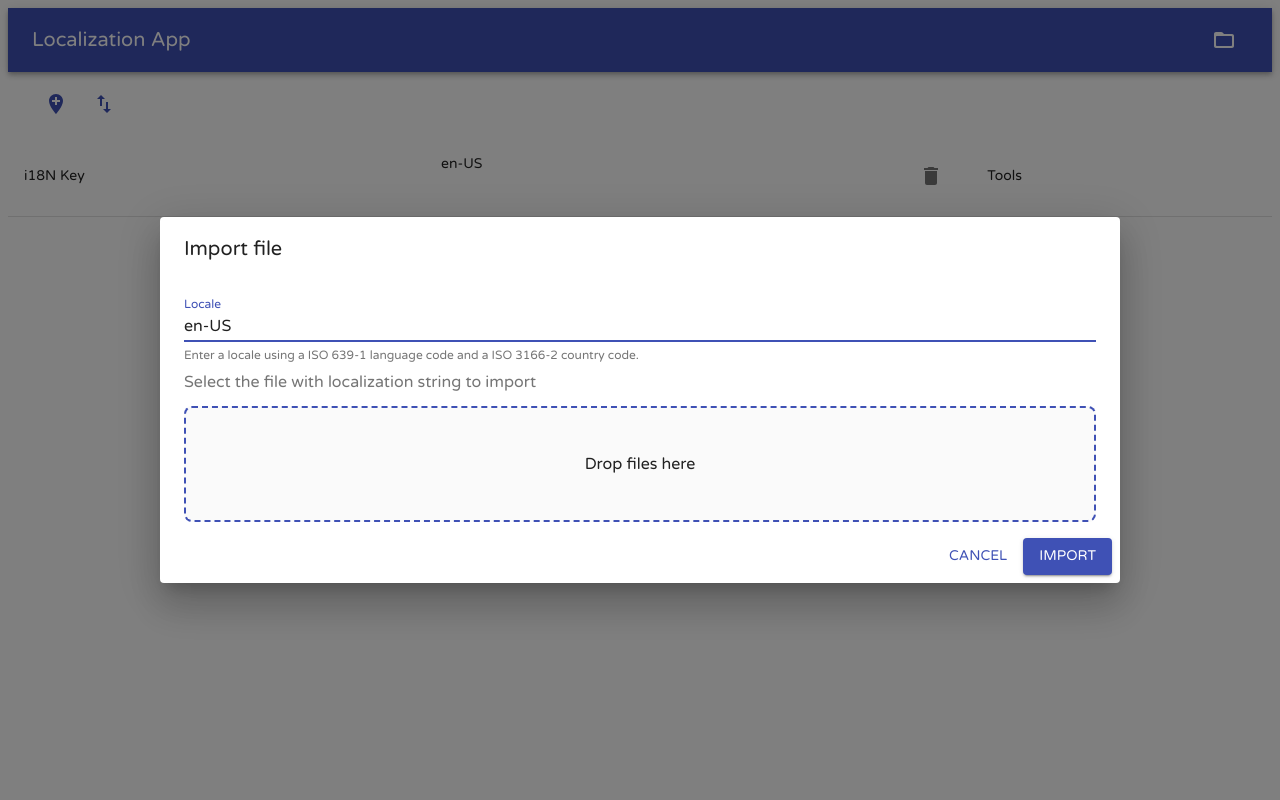
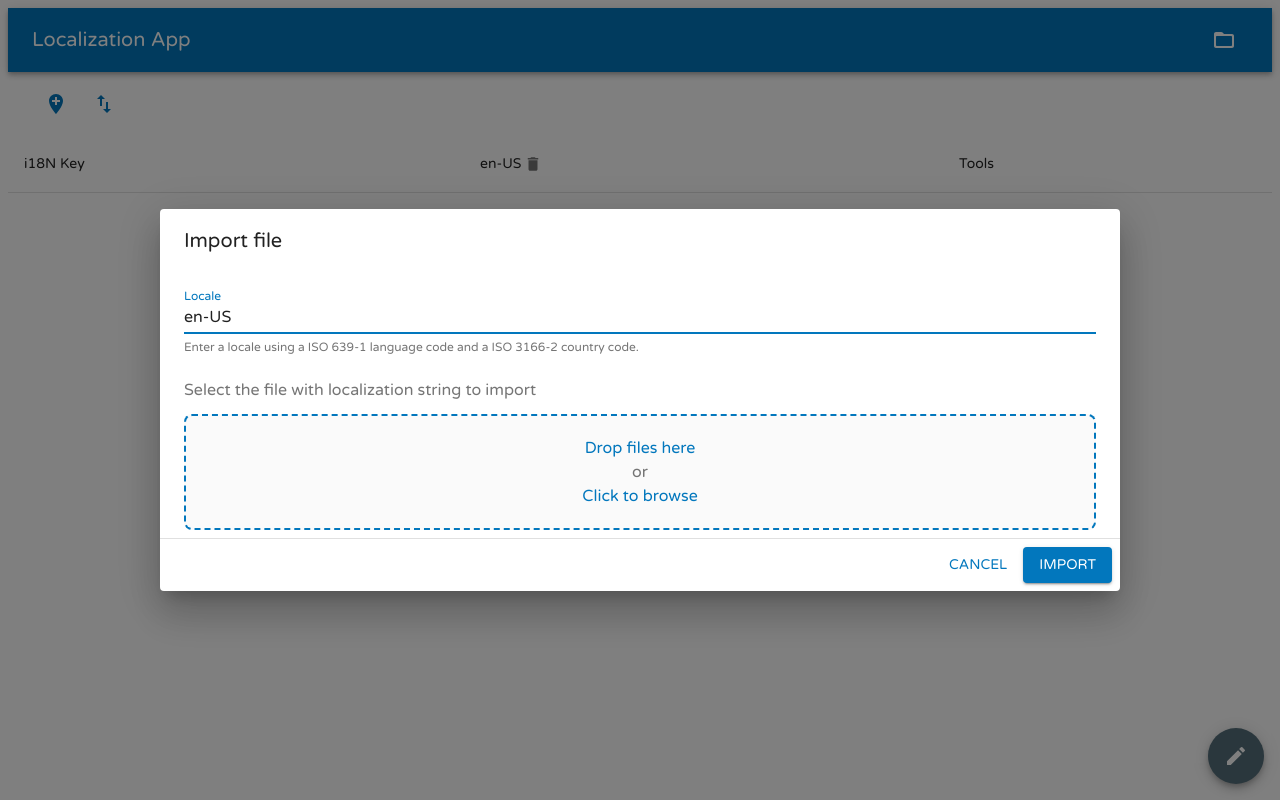
Before and after one commit to jcarias/translator-app, a React (Create React App) app: page / in a window 1280 px wide. Both pictures are taken after a click on the button 1224 px from the left and 40 px from the top of the page. Built offline with nearby package versions, Linux system fonts and the light colour scheme.

Commit message:
Added add Key dialog

```diff
--- a/src/App.js
+++ b/src/App.js
@@ -1,19 +1,39 @@
 import React, { Component } from "react";
 import { connect } from "react-redux";
 import TopBar from "./components/TopBar";
-import { Grid, Toolbar, IconButton, Tooltip } from "@material-ui/core";
+import {
+  Grid,
+  Toolbar,
+  IconButton,
+  Tooltip,
+  Button,
+  Fab,
+  Icon
+} from "@material-ui/core";
 import AddIcon from "@material-ui/icons/AddLocation";
 import FolderIcon from "@material-ui/icons/FolderOpenRounded";
 import ImportExport from "@material-ui/icons/ImportExport";
+import EditIcon from "@material-ui/icons/Edit";
 import LocalizationTable from "./components/LocalizationTable";
 import ImportFileDialog from "./components/dialogs/ImportFileDialog";
 import ACTIONS from "./modules/actions";
+import { withStyles } from "@material-ui/styles";
+import DialogEditKey from "./components/dialogs/DialogEditKey";
+
+const styles = theme => ({
+  fab: {
+    position: "absolute",
+    bottom: theme.spacing(2),
+    right: theme.spacing(2)
+  }
+});
 
 class App extends Component {
   constructor(props) {
     super(props);
     this.state = {
-      importDialogOpen: false
+      importDialogOpen: false,
+      editKeyDialogOpen: false
     };
   }
 
@@ -30,13 +50,31 @@ class App extends Component {
     this.closeImportDialog();
   };
 
+  showEditKeyDialog = () => {
+    this.setState({ editKeyDialogOpen: true });
+  };
+
+  closeEditKeyDialog = () => {
+    this.setState({ editKeyDialogOpen: false });
+  };
+
+  confirmSave = data => {
+    console.log(data);
+  };
+
   render() {
+    const { classes } = this.props;
     return (
       <div>
         <ImportFileDialog
           open={this.state.importDialogOpen}
           handleClose={this.closeImportDialog}
           handleImport={this.handleFileImport}
+        />
+        <DialogEditKey
+          open={this.state.editKeyDialogOpen}
+          handleClose={this.closeEditKeyDialog}
+          confirmUpdate={this.confirmSave}
         />
         <TopBar>
           <Tooltip title="Import existing localization files">
@@ -60,6 +98,13 @@ class App extends Component {
             <LocalizationTable />
           </Grid>
         </Grid>
+        <Fab
+          color="secondary"
+          className={classes.fab}
+          onClick={this.showEditKeyDialog}
+        >
+          <EditIcon />
+        </Fab>
       </div>
     );
   }
@@ -80,4 +125,4 @@ const mapDispatchToProps = (dispatch, ownProps) => {
 export default connect(
   mapStateToProps,
   mapDispatchToProps
-)(App);
+)(withStyles(styles)(App));
--- a/src/Theme/MyTheme.js
+++ b/src/Theme/MyTheme.js
@@ -4,10 +4,25 @@ const MyFont = {
   fontFamily: "'Varela Round'",
   fontStyle: "strong",
   fontDisplay: "swap",
-  fontWeight: 600
+  fontWeight: 600,
+  fontSize: "2em"
 };
 
 export const theme = createMuiTheme({
+  palette: {
+    primary: {
+      light: "#58a5f0",
+      main: "#0277bd",
+      dark: "#004c8c",
+      contrastText: "#fff"
+    },
+    secondary: {
+      light: "#819ca9",
+      main: "#546e7a",
+      dark: "#29434e",
+      contrastText: "#fff"
+    }
+  },
   typography: {
     fontFamily: [
       "'Varela Round'",
--- /dev/null
+++ b/src/components/FileItem.jsx
@@ -0,0 +1,35 @@
+import React from "react";
+import Typography from "@material-ui/core/Typography";
+import Grid from "@material-ui/core/Grid";
+import FileIcon from "@material-ui/icons/DescriptionOutlined";
+
+const FileItem = props => {
+  const { file } = props;
+  return (
+    <Grid container alignItems="flex-start" spacing={2}>
+      <Grid item>
+        <FileIcon fontSize="large" color="action" />
+      </Grid>
+      <Grid item xs>
+        <Grid container spacing={1}>
+          <Grid item xs={12}>
+            <Typography>{file.name}</Typography>
+          </Grid>
+          <Grid item xs={12}>
+            <Typography variant="caption" color="textSecondary">
+              {file.size}
+            </Typography>
+          </Grid>
+          <Grid item xs={12}>
+            <Typography variant="caption" color="textSecondary">
+              {file.type}
+            </Typography>
+          </Grid>
+        </Grid>
+      </Grid>
+      {props.children && <Grid item>{props.children}</Grid>}
+    </Grid>
+  );
+};
+
+export default FileItem;
--- a/src/components/LocalizationTable.jsx
+++ b/src/components/LocalizationTable.jsx
@@ -10,20 +10,20 @@ import {
   Grid,
   IconButton
 } from "@material-ui/core";
+import EditIcon from "@material-ui/icons/Edit";
 import DeleteIcon from "@material-ui/icons/Delete";
 import Actions from "../modules/actions";
 import DialogDeleteKeyConfirm from "./dialogs/DialogDeleteKeyConfirm";
+import { makeStyles } from "@material-ui/styles";
 
 const buildHeaderRow = (locales, handleDeleteClick) =>
   locales.map((locale, key) => (
     <TableCell key={key}>
-      <Grid container>
-        <Grid item xs>
-          {locale}
-        </Grid>
+      <Grid container alignItems="center">
+        <Grid item>{locale}</Grid>
         <Grid item>
-          <IconButton onClick={() => handleDeleteClick(locale)}>
-            <DeleteIcon />
+          <IconButton onClick={() => handleDeleteClick(locale)} size="small">
+            <DeleteIcon fontSize="inherit" />
           </IconButton>
         </Grid>
       </Grid>
@@ -38,7 +38,14 @@ const buildTranslationsRow = (locales, localizationDataLabel) => (
   </React.Fragment>
 );
 
+const useStyles = makeStyles(theme => ({
+  destructiveBtn: {
+    color: theme.palette.error.main
+  }
+}));
+
 const LocalizationTable = props => {
+  const classes = useStyles();
   const [openDeleteRowDialog, setOpenDeleteRowDialog] = React.useState(false);
   const [selKey, setSelKey] = React.useState(false);
 
@@ -80,10 +87,16 @@ const LocalizationTable = props => {
                   props.data.localizationData[localizationKey]
                 )}
                 <TableCell>
+                  <IconButton size="small">
+                    <EditIcon fontSize="inherit" />
+                  </IconButton>
+
                   <IconButton
+                    size="small"
                     onClick={() => showConfirmDeleteRow(localizationKey)}
+                    className={classes.destructiveBtn}
                   >
-                    <DeleteIcon />
+                    <DeleteIcon fontSize="inherit" />
                   </IconButton>
                 </TableCell>
               </TableRow>
--- a/src/components/dialogs/BaseDialog.jsx
+++ b/src/components/dialogs/BaseDialog.jsx
@@ -3,14 +3,16 @@ import Grid from "@material-ui/core/Grid";
 import Dialog from "@material-ui/core/Dialog";
 import DialogActions from "@material-ui/core/DialogActions";
 import DialogContent from "@material-ui/core/DialogContent";
+import Divider from "@material-ui/core/Divider";
 import IconButton from "@material-ui/core/IconButton";
 import DialogTitle from "@material-ui/core/DialogTitle";
 import CloseIcon from "@material-ui/icons/Close";
 
 export default function BaseDialog(props) {
-  const { open, handleClose, title, content, actions } = props;
+  const { open, handleClose, title, content, actions, ...rest } = props;
   return (
     <Dialog
+      {...rest}
       open={open}
       onClose={handleClose}
       aria-labelledby="alert-dialog-title"
@@ -29,6 +31,7 @@ export default function BaseDialog(props) {
         </Grid>
       </DialogTitle>
       <DialogContent>{content}</DialogContent>
+      <Divider />
       <DialogActions>{actions}</DialogActions>
     </Dialog>
   );
--- /dev/null
+++ b/src/components/dialogs/DialogEditKey.jsx
@@ -0,0 +1,114 @@
+import React, { useEffect } from "react";
+import { connect } from "react-redux";
+import _ from "lodash";
+import BaseDialog from "./BaseDialog";
+import TextField from "@material-ui/core/TextField";
+import Button from "@material-ui/core/Button";
+import ACTIONS from "../../modules/actions";
+import { CHILD_MESSAGE_INITIALIZE } from "jest-worker/build/types";
+
+function DialogEditKey(props) {
+  const { localizationKey, locales, handleClose } = props;
+  const [key, setKey] = React.useState("");
+  const [translations, setTranslations] = React.useState(() => {
+    let tempTranslations = {};
+    locales.forEach(locale => {
+      tempTranslations[locale] = "";
+    });
+
+    return tempTranslations;
+  });
+
+  function initState() {
+    setKey("");
+    let tempTranslations = {};
+    locales.forEach(locale => {
+      tempTranslations[locale] = "";
+    });
+    setTranslations(tempTranslations);
+  }
+
+  function handleKeyChange(evt) {
+    if (evt && evt.target) {
+      setKey(evt.target.value);
+    }
+  }
+
+  function handleTranslationChange(evt, locale) {
+    if (evt && evt.target) {
+      setTranslations({ ...translations, [locale]: evt.target.value });
+    }
+  }
+
+  function handleSubmit(ev) {
+    console.log(ev);
+  }
+
+  return (
+    <form onSubmit={e => handleSubmit(e)} id="form">
+      <BaseDialog
+        open={props.open}
+        handleClose={handleClose}
+        title={"Add new translation"}
+        onEnter={initState}
+        content={
+          <React.Fragment>
+            <TextField
+              autoFocus={_.isEmpty(key)}
+              margin="dense"
+              id="key"
+              name="key"
+              label="Translation key"
+              type="text"
+              value={key}
+              placeholder="my-key"
+              fullWidth
+              onChange={handleKeyChange}
+            />
+            {locales.map((locale, index) => (
+              <TextField
+                key={index}
+                autoFocus
+                margin="dense"
+                id={`value-${locale}`}
+                name={`value-${locale}`}
+                label={`Translation for: ${locale}`}
+                type="text"
+                value={translations[locale]}
+                fullWidth
+                onChange={evt => handleTranslationChange(evt, locale)}
+              />
+            ))}
+          </React.Fragment>
+        }
+        actions={
+          <React.Fragment>
+            <Button onClick={handleClose} autoFocus>
+              Cancel
+            </Button>
+            <input type="submit" value="Save Translation" />
+          </React.Fragment>
+        }
+      />
+    </form>
+  );
+}
+
+const mapStateToProps = (state, ownProps) => {
+  return {
+    locales: state.locales
+  };
+};
+
+const mapDispatchToProps = (dispatch, ownProps) => {
+  return {
+    addLocalizedString: (key, localizedValues) => {
+      dispatch(ACTIONS.addLocalizedString(key, localizedValues));
+    }
+  };
+};
+
+export default connect(
+  mapStateToProps,
+  mapDispatchToProps
+)(DialogEditKey);
--- a/src/components/dialogs/ImportFileDialog.jsx
+++ b/src/components/dialogs/ImportFileDialog.jsx
@@ -7,10 +7,16 @@ import DialogActions from "@material-ui/core/DialogActions";
 import DialogContent from "@material-ui/core/DialogContent";
 import DialogContentText from "@material-ui/core/DialogContentText";
 import DialogTitle from "@material-ui/core/DialogTitle";
+import Typography from "@material-ui/core/Typography";
+import Divider from "@material-ui/core/Divider";
+import Grid from "@material-ui/core/Grid";
+import { withStyles } from "@material-ui/core/styles";
 import FilesDropper from "../utils/FilesDropper";
-import { withStyles } from "@material-ui/core/styles";
-import { Typography } from "@material-ui/core";
 import { localizationParser } from "../../utils/FileUtils";
+import FileItem from "../FileItem";
+
+import ClearIcon from "@material-ui/icons/Clear";
+import { IconButton } from "@material-ui/core";
 
 const styles = theme => ({
   root: {
@@ -32,7 +38,8 @@ const styles = theme => ({
     border: "2px dashed",
     borderColor: theme.palette.primary.main,
     borderRadius: theme.spacing(1),
-    padding: theme.spacing(2)
+    padding: theme.spacing(2),
+    flexDirection: "column"
   },
   draggingClass: {
     backgroundColor: theme.palette.primary.main.light,
@@ -51,7 +58,6 @@ class ImportFileDialog extends Component {
   }
 
   handleChange = evt => {
-    console.log(evt);
     if (evt && evt.target) {
       this.setState({ [evt.target.name]: evt.target.value });
     }
@@ -69,11 +75,13 @@ class ImportFileDialog extends Component {
   };
 
   handleImportClick = () => {
-    return this.props.handleImport(this.state.fileData);
+    localizationParser(this.state.locale, this.state.file)
+      .then(data => this.props.handleImport(data))
+      .catch(err => console.error(err));
   };
 
   render() {
-    const { classes, open, handleClose, handleImportClick } = this.props;
+    const { classes, open, handleClose } = this.props;
     return (
       <Dialog
         open={open}
@@ -84,6 +92,8 @@ class ImportFileDialog extends Component {
       >
         <DialogTitle id="form-dialog-title">Import file</DialogTitle>
         <DialogContent>
+          <Grid container spacing={2}>
+            <Grid item xs={12}>
               <TextField
                 autoFocus
                 margin="dense"
@@ -97,6 +107,8 @@ class ImportFileDialog extends Component {
                 fullWidth
                 onChange={this.handleChange}
               />
+            </Grid>
+            <Grid item xs={12}>
               <DialogContentText>
                 Select the file with localization string to import
               </DialogContentText>
@@ -108,18 +120,24 @@ class ImportFileDialog extends Component {
               >
                 <div className={classes.emptyDropArea}>
                   {this.state.file ? (
+                    <FileItem file={this.state.file}>
+                      <IconButton>
+                        <ClearIcon />
+                      </IconButton>
+                    </FileItem>
+                  ) : (
                     <React.Fragment>
-                  <Typography>{this.state.file.name}</Typography>
-                  <Typography variant="caption">
-                    {this.state.file.size}
-                  </Typography>
+                      <Typography color="primary">Drop files here</Typography>
+                      <Typography color="textSecondary">or</Typography>
+                      <Typography color="primary">Click to browse</Typography>
                     </React.Fragment>
-              ) : (
-                <Typography>Drop files here</Typography>
                   )}
                 </div>
               </FilesDropper>
+            </Grid>
+          </Grid>
         </DialogContent>
+        <Divider />
         <DialogActions>
           <Button onClick={handleClose} color="primary">
             Cancel
```
Lines whose indentation alone changed are shown as unchanged.
